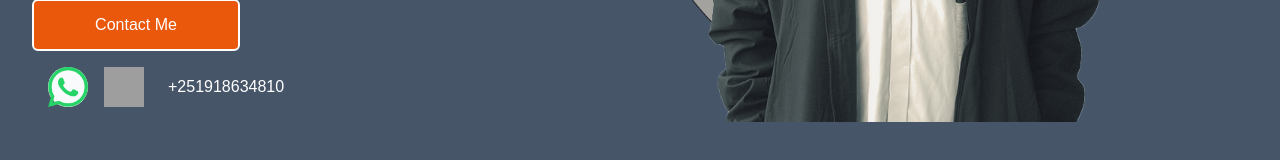
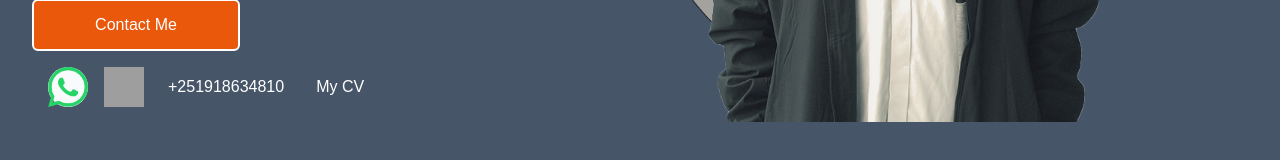
Before and after one commit to amaniCoding/amani-portifolio, a Next.js app: page / in a window 1280 px wide. Shown: the part 486-646 px from the top of the page. Built offline with nearby package versions, Linux system fonts and the light colour scheme; grey boxes are pictures that could not be loaded.

Commit message:
'updated'

```diff
--- a/app/ui/hero-image.tsx
+++ b/app/ui/hero-image.tsx
@@ -7,14 +7,13 @@ export default function HeroImage() {
         e.preventDefault();
         window.scrollTo({
             // @ts-expect-error: Object is possibly 'null'.
-            top: document.querySelector("#contact-me").offsetTop-72,
+            top: document.querySelector("#contact-me").offsetTop - 72,
             behavior: "smooth"
         });
     }
     return (
         <section className="w-full dark:bg-black md:bg-slate-600 md:mt-[64px] mt-[72px]" id='home'>
             <div className='max-w-screen-xl mx-auto relative overflow-hidden'>
-
                 <div className='flex md:flex-row flex-col md:min-h-[99vh]'>
                     <div className='md:w-1/2 felx md:p-4 p-0 content-center'>
                         <div className='flex w-full flex-col space-y-1 md:space-y-4 p-4'>
@@ -22,10 +21,10 @@ export default function HeroImage() {
                             <p className='md:text-xl text-lg  md:text-white text-black w-full dark:text-slate-400'>A Full Stack Software Engineer ! <small> with a passion to create marvelous software and programming solutions to different real life problems. I have an intuitive desire to learn new technologies and how they work in depth.</small></p>
 
                             <div className='flex md:flex-col flex-row md:space-y-4 space-x-4'>
-                                <Link href={`#`} onClick={(e) => {handelScroll(e)}} className=" md:py-3 md:block py-2 rounded-md px-1 md:w-52 w-32 md:bg-orange-600 bg-transparent md:text-white ring-orange-600 border-2 md:border-white border-black text-center hidden dark:bg-black dark:text-white dark:hover:bg-slate-600 dark:hover:text-white hover:bg-orange-400">Contact Me</Link>
+                                <Link href={`#`} onClick={(e) => { handelScroll(e) }} className=" md:py-3 md:block py-2 rounded-md px-1 md:w-52 w-32 md:bg-orange-600 bg-transparent md:text-white ring-orange-600 border-2 md:border-white border-black text-center hidden dark:bg-black dark:text-white dark:hover:bg-slate-600 dark:hover:text-white hover:bg-orange-400">Contact Me</Link>
 
-                                <Link href={`#`} onClick={(e) => {handelScroll(e)}} className='md:hidden block'>
-                                <PhoneArrowDownLeftIcon className='w-11 h-11 p-3 bg-orange-500 rounded-full stroke-slate-50 dark:bg-slate-600 dark:text-white'/>
+                                <Link href={`#`} onClick={(e) => { handelScroll(e) }} className='md:hidden block'>
+                                    <PhoneArrowDownLeftIcon className='w-11 h-11 p-3 bg-orange-500 rounded-full stroke-slate-50 dark:bg-slate-600 dark:text-white' />
                                 </Link>
                                 <div className='flex flex-row space-x-4 items-center'>
                                     <div className="flex items-center justify-center bg-slate-50 rounded-full w-10 h-10">
@@ -58,14 +57,15 @@ export default function HeroImage() {
                                         <p className='p-2  md:text-white dark:text-white'>+251918634810</p>
                                     </div>
 
+                                    <div>
+                                        <Link href={`https://drive.google.com/file/d/1ohIyY6rr44uTVCIWJbe5SyhXh-8fQBGN/view?usp=drive_link`} target='_blank' className='p-2  md:text-white dark:text-white'>My CV</Link>
+                                    </div>
+
                                 </div>
                             </div>
 
                         </div>
-
-
                     </div>
-
                     <div className='md:w-1/2 w-full flex  justify-center items-center md:order-last order-first'>
                         <Image
                             src="/7.png"
```
Lines whose indentation alone changed are shown as unchanged.
